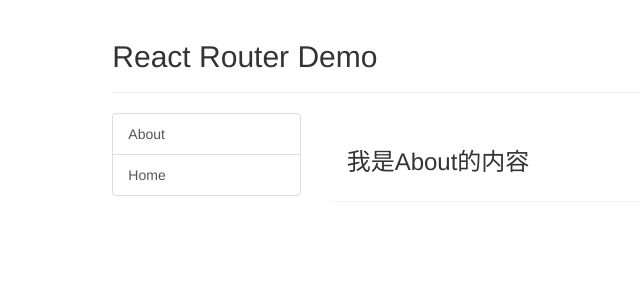
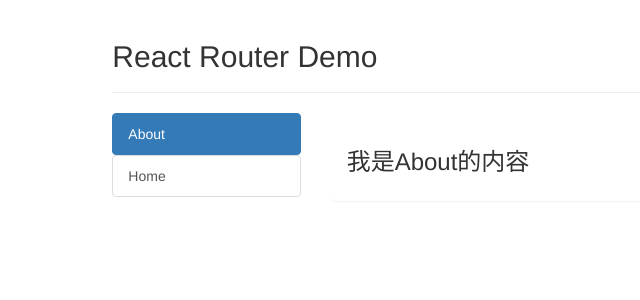
Before and after one commit to Jxpro/react-demo, a React (Create React App) app: page /about in a window 1280 px wide. Shown: the top 300 px of the page, without its empty margins (106-746 px from the left). Built offline with nearby package versions, Linux system fonts and the light colour scheme.

Commit message:
NavLink route usage and encapsulation

```diff
--- /dev/null
+++ b/src/components/DemoNavLink/index.jsx
@@ -0,0 +1,16 @@
+import React, { Component } from 'react';
+import { NavLink } from 'react-router-dom';
+
+export default class DemoNavLink extends Component {
+    render() {
+        return (
+            <div>
+                {/* 可自己指定activeClassName进行封装,this.props.children是指DemoNavLink标签中的内容 */}
+                {/* <NavLink activeClassName='active' className="list-group-item" to={this.props.to}>this.props.children</NavLink> */}
+
+                {/* 也可以使用自闭合标签，将to和children等直接往下传给NavLink，效果同上 */}
+                <NavLink activeClassName='active' className="list-group-item" {...this.props} />
+            </div>
+        );
+    }
+}
--- a/src/components/List/index.jsx
+++ b/src/components/List/index.jsx
@@ -1,12 +1,22 @@
 import React, { Component } from 'react';
-import { Link } from 'react-router-dom';
-
+import DemoNavLink from '../DemoNavLink';
 export default class List extends Component {
     render() {
         return (
             <div className="list-group">
-                <Link className="list-group-item " to="/about">About</Link>
-                <Link className="list-group-item" to="/home">Home</Link>
+
+                {/* 最普通的路由链接 */}
+                {/* <Link className="list-group-item " to="/about">About</Link> */}
+                {/* <Link className="list-group-item" to="/home">Home</Link> */}
+
+                {/* Link的升级版，会给当前的Link加上activeClassName所指定的class，不写则默认为active */}
+                {/* <NavLink activeClassName='active' className="list-group-item" to="/about">About</NavLink> */}
+                {/* <NavLink activeClassName='active' className="list-group-item" to="/home">Home</NavLink> */}
+
+                {/* 自己封装的NavLink，封装了activeClassName等参数，减少代码冗余 */}
+                <DemoNavLink className="list-group-item" to="/about">About</DemoNavLink>
+                <DemoNavLink className="list-group-item" to="/home">Home</DemoNavLink>
+
             </div>
         );
     }
```
